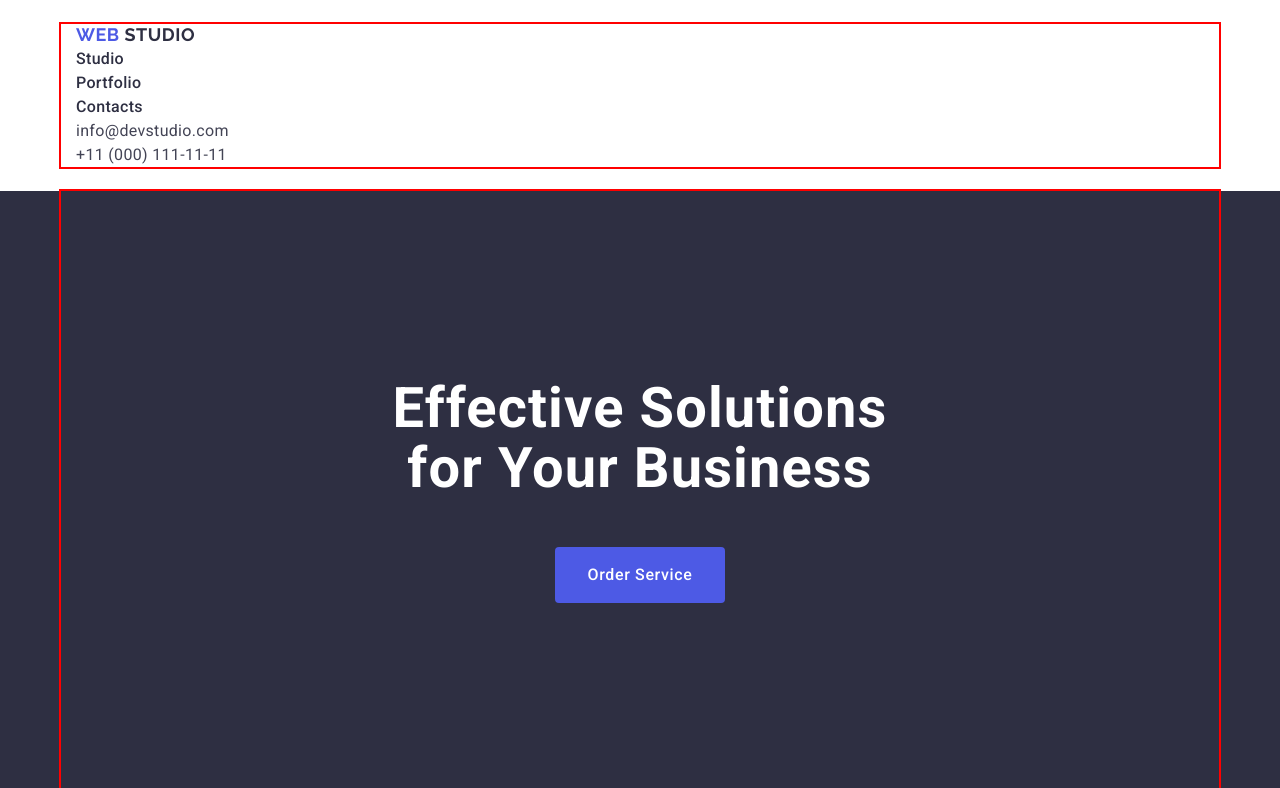
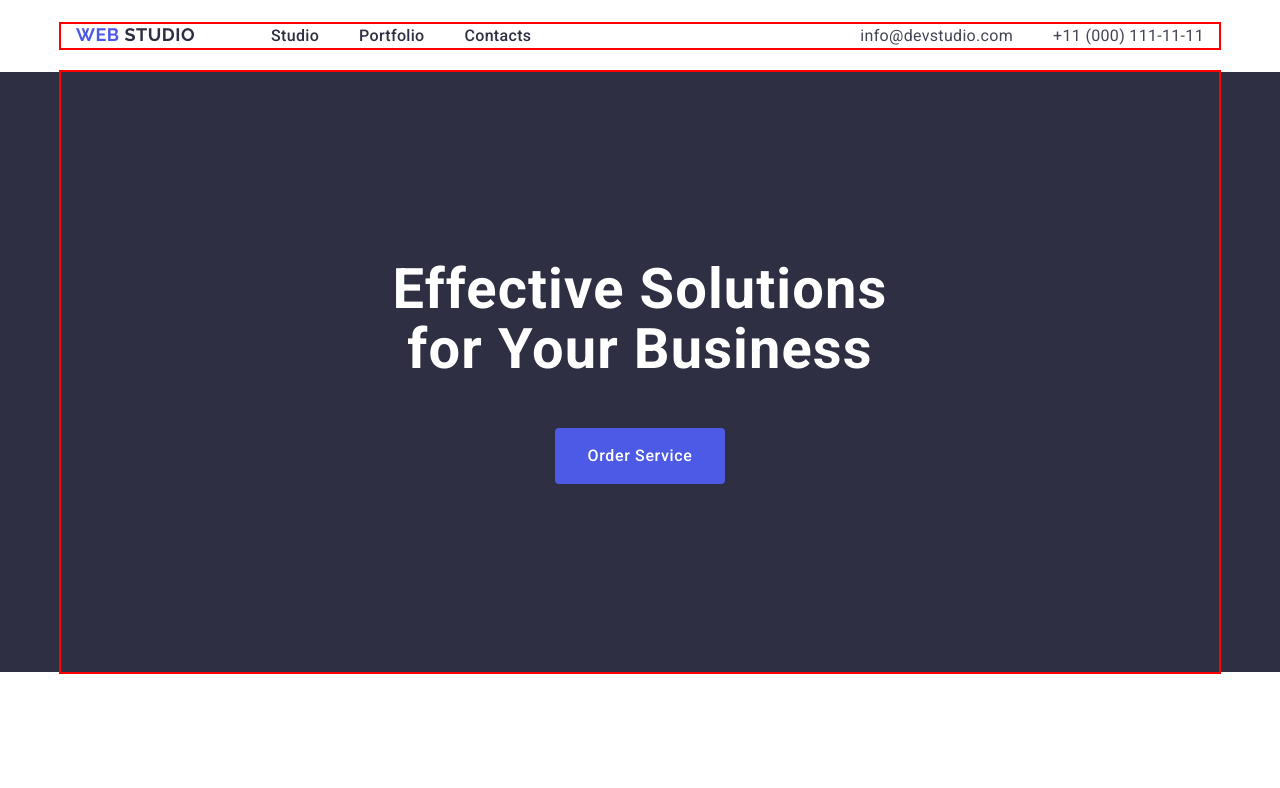
Before and after one commit to Sakrid1s/goit-markup-hw-03, a plain HTML site: page index.html in a window 1280 px wide. Shown: the top 788 px of the page. Drawn offline with nearby package versions, Linux system fonts and the light colour scheme.

Commit message:
Some changes

```diff
--- a/css/styles.css
+++ b/css/styles.css
@@ -69,7 +69,12 @@ address {
   padding-bottom: 24px;
 }
 
+.header-container {
+  display: flex;
+}
+
 .header-navigation {
+  display: flex;
 }
 
 .header-logo {
@@ -80,6 +85,7 @@ address {
   line-height: 1.17;
   letter-spacing: 0.03em;
   text-transform: uppercase;
+  margin-right: 76px;
 }
 
 /*.header-logo span {
@@ -91,6 +97,8 @@ address {
 }
 
 .header-menu-list {
+  display: flex;
+  gap: 40px;
 }
 
 .header-menu-item {
@@ -111,9 +119,12 @@ address {
 }
 
 .header address {
+  margin-left: auto;
 }
 
 .header-address-list {
+  display: flex;
+  gap: 40px;
 }
 
 .header-address-item {
@@ -141,7 +152,7 @@ address {
 }
 
 .hero-container {
-  padding: 188px;
+  padding: 188px 0 188px 0;
 }
 
 .hero-title {
@@ -317,7 +328,7 @@ address {
 }
 
 .footer-container {
-  padding: 100px;
+  padding: 100px 0 100px 0;
 }
 
 .footer-logo {
@@ -328,6 +339,8 @@ address {
   line-height: 1.17;
   letter-spacing: 0.03em;
   text-transform: uppercase;
+  display: inline-block;
+  margin-bottom: 16px;
 }
 
 .footer-logo-iris {
@@ -340,7 +353,6 @@ address {
   line-height: 1.5;
   letter-spacing: 0.02em;
   max-width: 264px;
-  margin-top: 16px;
 }
 
 /*=============================FOOTER=============================*/
--- a/index.html
+++ b/index.html
@@ -18,7 +18,7 @@
   </head>
   <body>
     <header class="header">
-      <div class="container">
+      <div class="container header-container">
         <nav class="header-navigation">
           <a href="./index.html" class="header-logo">
             Web <span class="header-logo-iris">Studio</span></a
```
